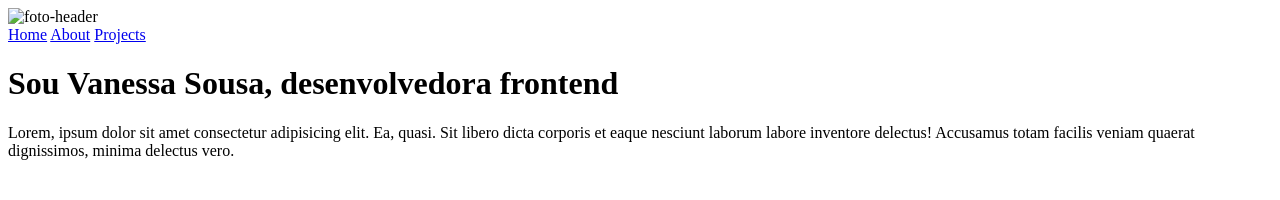
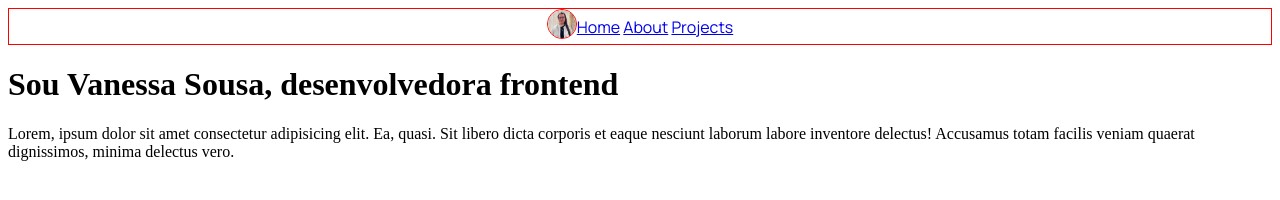
Before and after one commit to vanessasousapro/Portifolio-VSP, a plain HTML site: page Index.html in a window 1280 px wide. Drawn offline with Linux system fonts and the light colour scheme.

Commit message:
update index.html e style.css
Criação de algumas classes no html e inicio de alteração no header no css.

```diff
--- a/Index.html
+++ b/Index.html
@@ -6,13 +6,16 @@
     <meta name="author" content="Vanessa Sousa">
     <meta name="description"
         content="Portifólio profissional">
+
+        <link href="https://fonts.googleapis.com/css2?family=Manrope:wght@200;300;400;500;600&family=Poppins:wght@300;400;500;600&display=swap" rel="stylesheet">
+        <link rel="stylesheet" href="./assets/css/style.css">
     <title>Vanessa Sousa Pro</title>
 </head>
-<body>
+<body class="body__home">
     <div>
         <header class="header">
             <div>
-                <img src="#" alt="foto-header">
+                <img class="foto__header" src="./assets/imagens/Foto-CV.jpg" alt="foto-header">
             </div>
             <div class="menu">
                 <a href="#" class="social-links"
@@ -27,7 +30,7 @@
               </div>
         </header>
     </div>
-    <h1>Sou Vanessa Sousa, desenvolvedora frontend</h1>
-    <p>Lorem, ipsum dolor sit amet consectetur adipisicing elit. Ea, quasi. Sit libero dicta corporis et eaque nesciunt laborum labore inventore delectus! Accusamus totam facilis veniam quaerat dignissimos, minima delectus vero.</p>
+    <h1 class="titulo__home">Sou Vanessa Sousa, desenvolvedora frontend</h1>
+    <p class="paragrafo__principal">Lorem, ipsum dolor sit amet consectetur adipisicing elit. Ea, quasi. Sit libero dicta corporis et eaque nesciunt laborum labore inventore delectus! Accusamus totam facilis veniam quaerat dignissimos, minima delectus vero.</p>
 </body>
 </html>
--- a/assets/css/style.css
+++ b/assets/css/style.css
@@ -0,0 +1,20 @@
+
+.body__home{
+background-color:white
+}
+
+.header {
+    border: 1px solid red;
+    font-family:"Manrope", sans-serif;
+    display: flex;
+    justify-content: center;
+    align-items: center;
+}
+
+.foto__header{
+    border: 1px solid red;
+    height: 30px;
+    width: 30px;
+    border-radius: 50%;
+    box-sizing: border-box;
+}
```
Also changed, not shown: assets/imagens/Foto-CV.jpg (added).
